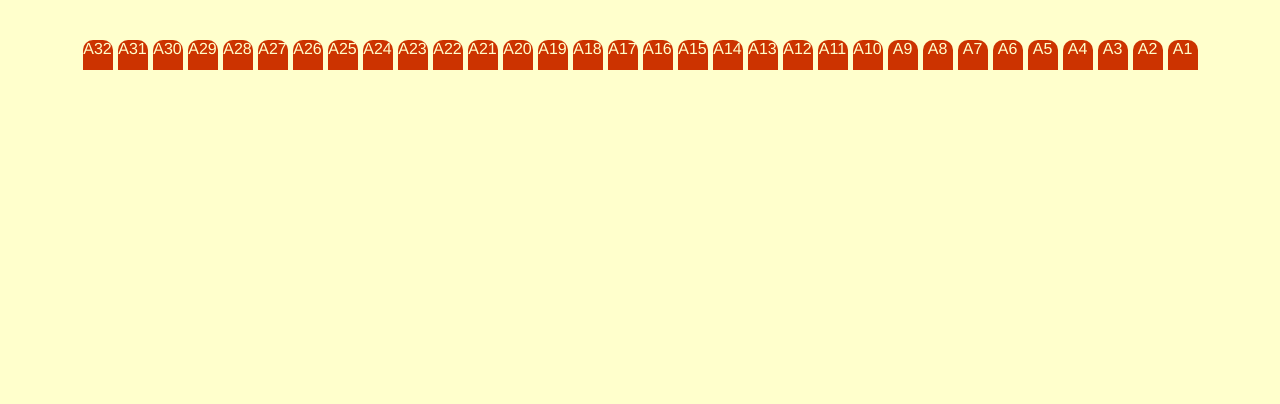
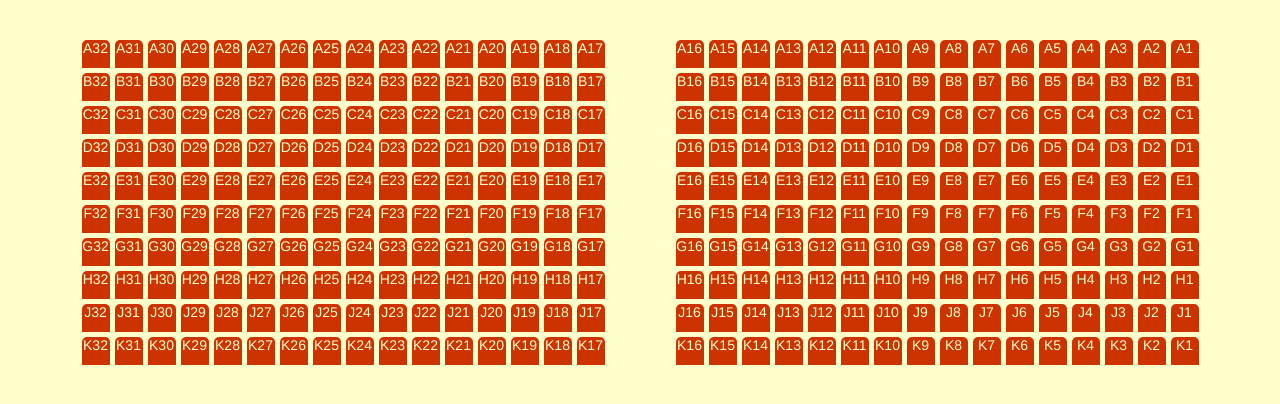
Before and after one commit to KateHoward10/steward-simulator, a Vue app: page / in a window 1280 px wide. Shown: the top 404 px of the page. Built offline with nearby package versions, Linux system fonts and the light colour scheme.

Commit message:
Display first 10 rows with aisle

```diff
--- a/src/App.vue
+++ b/src/App.vue
@@ -1,5 +1,7 @@
 <template>
-  <Seat v-for="(seat, index) in seats" :key="index" :seat="seat"></Seat>
+  <div v-for="(square, index) in squares" :key="index">
+    <Seat v-if="square" :seat="square"></Seat>
+  </div>
 </template>
 
 <script>
@@ -9,7 +11,18 @@ export default {
   name: 'App',
   data() {
     return {
-      seats: Array.from(Array(32).keys()).reverse().map(n => `A${n+1}`)
+      squares: [
+        0,0,"A32","A31","A30","A29","A28","A27","A26","A25","A24","A23","A22","A21","A20","A19","A18","A17",0,0,"A16","A15","A14","A13","A12","A11","A10","A9","A8","A7","A6","A5","A4","A3","A2","A1",0,0,
+        0,0,"B32","B31","B30","B29","B28","B27","B26","B25","B24","B23","B22","B21","B20","B19","B18","B17",0,0,"B16","B15","B14","B13","B12","B11","B10","B9","B8","B7","B6","B5","B4","B3","B2","B1",0,0,
+        0,0,"C32","C31","C30","C29","C28","C27","C26","C25","C24","C23","C22","C21","C20","C19","C18","C17",0,0,"C16","C15","C14","C13","C12","C11","C10","C9","C8","C7","C6","C5","C4","C3","C2","C1",0,0,
+        0,0,"D32","D31","D30","D29","D28","D27","D26","D25","D24","D23","D22","D21","D20","D19","D18","D17",0,0,"D16","D15","D14","D13","D12","D11","D10","D9","D8","D7","D6","D5","D4","D3","D2","D1",0,0,
+        0,0,"E32","E31","E30","E29","E28","E27","E26","E25","E24","E23","E22","E21","E20","E19","E18","E17",0,0,"E16","E15","E14","E13","E12","E11","E10","E9","E8","E7","E6","E5","E4","E3","E2","E1",0,0,
+        0,0,"F32","F31","F30","F29","F28","F27","F26","F25","F24","F23","F22","F21","F20","F19","F18","F17",0,0,"F16","F15","F14","F13","F12","F11","F10","F9","F8","F7","F6","F5","F4","F3","F2","F1",0,0,
+        0,0,"G32","G31","G30","G29","G28","G27","G26","G25","G24","G23","G22","G21","G20","G19","G18","G17",0,0,"G16","G15","G14","G13","G12","G11","G10","G9","G8","G7","G6","G5","G4","G3","G2","G1",0,0,
+        0,0,"H32","H31","H30","H29","H28","H27","H26","H25","H24","H23","H22","H21","H20","H19","H18","H17",0,0,"H16","H15","H14","H13","H12","H11","H10","H9","H8","H7","H6","H5","H4","H3","H2","H1",0,0,
+        0,0,"J32","J31","J30","J29","J28","J27","J26","J25","J24","J23","J22","J21","J20","J19","J18","J17",0,0,"J16","J15","J14","J13","J12","J11","J10","J9","J8","J7","J6","J5","J4","J3","J2","J1",0,0,
+        0,0,"K32","K31","K30","K29","K28","K27","K26","K25","K24","K23","K22","K21","K20","K19","K18","K17",0,0,"K16","K15","K14","K13","K12","K11","K10","K9","K8","K7","K6","K5","K4","K3","K2","K1",0,0,
+      ]
     }
   },
   components: {
@@ -33,8 +46,8 @@ body {
   text-align: center;
   display: grid;
   margin: 40px 0;
-  grid-template-columns: repeat(32, 30px);
-  grid-template-rows: repeat(8, 30px);
+  grid-template-columns: repeat(38, 28px);
+  grid-template-rows: repeat(10, 28px);
   grid-gap: 5px;
 }
 </style>
--- a/src/components/Seat.vue
+++ b/src/components/Seat.vue
@@ -13,11 +13,12 @@ export default {
 
 <style scoped>
   .seat {
-    width: 30px;
-    height: 30px;
+    width: 28px;
+    height: 28px;
     background-color: #cc3300;
     color: #ffffcc;
-    border-top-left-radius: 10px;
-    border-top-right-radius: 10px;
+    font-size: 14px;
+    border-top-left-radius: 5px;
+    border-top-right-radius: 5px;
   }
 </style>
```
